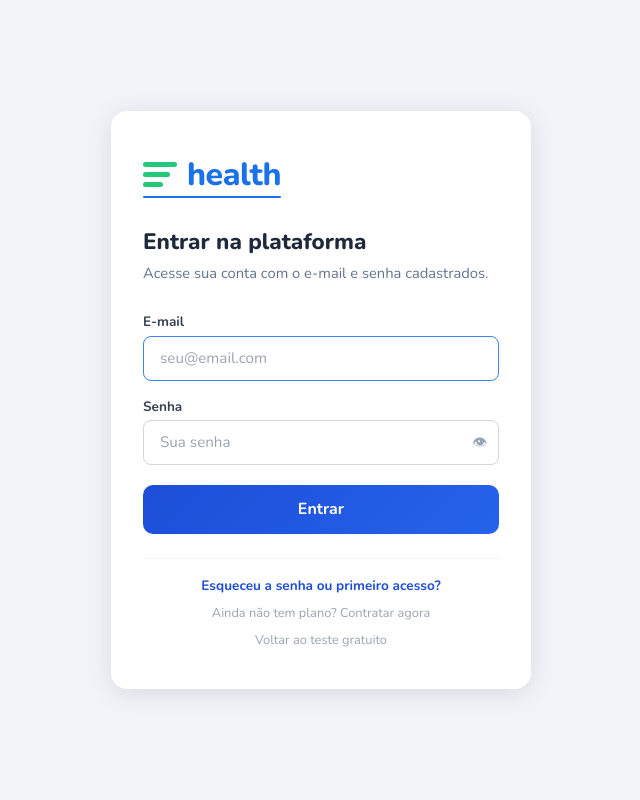
After one commit to paulohramoss/analise-exame, a Flask app: page /login in a window 1280 px wide. The commit adds this page. Shown: the whole page, without its empty margins (319-959 px from the left). Run offline with Flask 3, Linux system fonts and the light colour scheme.

Commit message:
feat: implement user authentication system with login, password setup, and secure token management

```diff
--- a/app.py
+++ b/app.py
@@ -17,6 +17,8 @@ from flask import Flask, g, render_template, request, jsonify, redirect, url_for
 from itsdangerous import URLSafeTimedSerializer, BadSignature, SignatureExpired
 from werkzeug.utils import secure_filename
 from dotenv import load_dotenv
+
+from werkzeug.security import generate_password_hash, check_password_hash
 
 from core.analyzer import analyze_exam
 from core import asaas, db
@@ -54,6 +56,23 @@ _COOKIE_SALT = "premium-access-v1"
 
 def _serializer() -> URLSafeTimedSerializer:
     return URLSafeTimedSerializer(app.secret_key)
+
+
+# ── Token de setup de senha (válido por 24h) ──────────────────────────────────
+_SETUP_SALT = "password-setup-v1"
+
+
+def generate_setup_token(email: str) -> str:
+    return _serializer().dumps({"email": email}, salt=_SETUP_SALT)
+
+
+def verify_setup_token(token: str) -> str | None:
+    """Retorna o e-mail contido no token ou None se inválido/expirado."""
+    try:
+        data = _serializer().loads(token, salt=_SETUP_SALT, max_age=24 * 3600)
+        return data.get("email")
+    except (BadSignature, SignatureExpired):
+        return None
 
 
 def generate_premium_token(payment_id: str, email: str, cookie_max_age: int = 365 * 24 * 3600) -> str:
@@ -682,12 +701,15 @@ def checkout_pay():
     if billing_type == "CREDIT_CARD":
         status = payment.get("status", "")
         confirmed = status in asaas.CONFIRMED_STATUSES
-        resp = jsonify({
+        payload: dict = {
             "success": True,
             "billing_type": "CREDIT_CARD",
             "payment_id": payment_id,
             "confirmed": confirmed,
-        })
+        }
+        if confirmed:
+            payload["setup_token"] = generate_setup_token(email)
+        resp = jsonify(payload)
         if confirmed:
             db.atualizar_status_pagamento(payment_id, status)
             pagamento_db_id = db.buscar_pagamento_id(payment_id)
@@ -748,7 +770,8 @@ def payment_status():
         cookie_max_age = PLANS[plan_key]["cookie_max_age"]
 
         token = generate_premium_token(payment_id, email, cookie_max_age)
-        resp = jsonify({"confirmed": True})
+        setup_token = generate_setup_token(email) if email else ""
+        resp = jsonify({"confirmed": True, "setup_token": setup_token})
         resp.set_cookie(
             PREMIUM_COOKIE,
             token,
@@ -839,11 +862,19 @@ def acesso_verificar():
         plan_key = DEFAULT_PLAN
     cookie_max_age = PLANS[plan_key]["cookie_max_age"]
 
-    token = generate_premium_token(payment_id, email, cookie_max_age)
-    resp = make_response(redirect(url_for("index")))
+    premium_token = generate_premium_token(payment_id, email, cookie_max_age)
+
+    # Se o cliente ainda não tem senha, redireciona para criar uma
+    senha_hash = db.buscar_senha_hash_cliente(email)
+    if not senha_hash:
+        setup_token = generate_setup_token(email)
+        resp = make_response(redirect(url_for("login_definir_senha", t=setup_token)))
+    else:
+        resp = make_response(redirect(url_for("index")))
+
     resp.set_cookie(
         PREMIUM_COOKIE,
-        token,
+        premium_token,
         max_age=cookie_max_age,
         httponly=True,
         samesite="Lax",
@@ -866,8 +897,146 @@ def acesso_verificar():
 @app.route("/premium/logout")
 def premium_logout():
     """Remove o cookie premium (logout)."""
-    resp = make_response(redirect(url_for("trial")))
+    resp = make_response(redirect(url_for("login")))
     resp.delete_cookie(PREMIUM_COOKIE)
+    return resp
+
+
+# ── Login com e-mail e senha ───────────────────────────────────────────────────
+
+@app.route("/login", methods=["GET", "POST"])
+def login():
+    """Tela de login para clientes com senha cadastrada."""
+    if is_premium(request):
+        return redirect(url_for("index"))
+
+    if request.method == "GET":
+        return render_template("login.html")
+
+    email = request.form.get("email", "").strip().lower()
+    senha = request.form.get("senha", "")
+
+    if not email or not senha:
+        flash("Preencha e-mail e senha.", "error")
+        return render_template("login.html", email=email)
+
+    # 1. Verifica se há plano ativo para o e-mail
+    result = db.buscar_pagamento_confirmado_por_email(email)
+    if not result:
+        flash("E-mail não encontrado ou sem plano ativo.", "error")
+        return render_template("login.html", email=email)
+
+    payment_id, ext_ref = result
+
+    # 2. Verifica se senha foi definida
+    senha_hash = db.buscar_senha_hash_cliente(email)
+    if not senha_hash:
+        # Sem senha: oferece fluxo de criação
+        setup_token = generate_setup_token(email)
+        flash("Você ainda não criou uma senha. Defina uma agora para acessar por aqui.", "info")
+        return redirect(url_for("login_definir_senha", t=setup_token))
+
+    # 3. Verifica a senha
+    if not check_password_hash(senha_hash, senha):
+        flash("Senha incorreta. Tente novamente.", "error")
+        return render_template("login.html", email=email)
+
+    # 4. Tudo certo — emite cookie premium
+    if ext_ref and "|" in ext_ref:
+        _, plan_key = ext_ref.split("|", 1)
+    else:
+        plan_key = DEFAULT_PLAN
+    if plan_key not in PLANS:
+        plan_key = DEFAULT_PLAN
+    cookie_max_age = PLANS[plan_key]["cookie_max_age"]
+
+    premium_token = generate_premium_token(payment_id, email, cookie_max_age)
+    resp = make_response(redirect(url_for("index")))
+    resp.set_cookie(
+        PREMIUM_COOKIE,
+        premium_token,
+        max_age=cookie_max_age,
+        httponly=True,
+        samesite="Lax",
+        secure=not app.debug,
+    )
+
+    cliente_id = db.buscar_cliente_id_por_email(email)
+    pagamento_db_id = db.buscar_pagamento_id(payment_id)
+    db.salvar_sessao(
+        cliente_id=cliente_id,
+        pagamento_id=pagamento_db_id,
+        ip_address=_get_ip(),
+        user_agent=request.headers.get("User-Agent"),
+    )
+    g.cliente_id = cliente_id
+
+    return resp
+
+
+@app.route("/login/definir-senha", methods=["GET", "POST"])
+def login_definir_senha():
+    """Define ou redefine a senha de acesso de um cliente autenticado por token."""
+    token = request.args.get("t", "") or request.form.get("t", "")
+    email = verify_setup_token(token)
+
+    if not email:
+        flash("Link inválido ou expirado. Faça login ou recupere o acesso para tentar novamente.", "error")
+        return redirect(url_for("login"))
+
+    if request.method == "GET":
+        return render_template("definir_senha.html", token=token, email=email)
+
+    senha = request.form.get("senha", "")
+    confirmar = request.form.get("confirmar", "")
+
+    if len(senha) < 8:
+        flash("A senha deve ter pelo menos 8 caracteres.", "error")
+        return render_template("definir_senha.html", token=token, email=email)
+
+    if senha != confirmar:
+        flash("As senhas não coincidem.", "error")
+        return render_template("definir_senha.html", token=token, email=email)
+
+    senha_hash = generate_password_hash(senha)
+    ok = db.salvar_senha_cliente(email, senha_hash)
+    if not ok:
+        flash("Erro ao salvar a senha. Tente novamente.", "error")
+        return render_template("definir_senha.html", token=token, email=email)
+
+    # Emite cookie premium se o cliente tiver plano ativo
+    result = db.buscar_pagamento_confirmado_por_email(email)
+    if result:
+        payment_id, ext_ref = result
+        if ext_ref and "|" in ext_ref:
+            _, plan_key = ext_ref.split("|", 1)
+        else:
+            plan_key = DEFAULT_PLAN
+        if plan_key not in PLANS:
+            plan_key = DEFAULT_PLAN
+        cookie_max_age = PLANS[plan_key]["cookie_max_age"]
+        premium_token = generate_premium_token(payment_id, email, cookie_max_age)
+        resp = make_response(redirect(url_for("index")))
+        resp.set_cookie(
+            PREMIUM_COOKIE,
+            premium_token,
+            max_age=cookie_max_age,
+            httponly=True,
+            samesite="Lax",
+            secure=not app.debug,
+        )
+        cliente_id = db.buscar_cliente_id_por_email(email)
+        db.salvar_sessao(
+            cliente_id=cliente_id,
+            pagamento_id=db.buscar_pagamento_id(payment_id),
+            ip_address=_get_ip(),
+            user_agent=request.headers.get("User-Agent"),
+        )
+        g.cliente_id = cliente_id
+    else:
+        resp = make_response(redirect(url_for("login")))
+        flash("Senha criada! Faça login para acessar.", "success")
+
     return resp
 
 
--- a/templates/acesso.html
+++ b/templates/acesso.html
@@ -179,10 +179,10 @@
   </div>
 
   <h1>Recuperar Acesso</h1>
-  <p class="subtitle">Já comprou o plano e quer acessar em outro dispositivo? Informe o e-mail usado na compra.</p>
+  <p class="subtitle">Informe o e-mail usado na compra para verificar seu plano. Se você ainda não tem senha definida, poderá criar uma após a verificação.</p>
 
   <div class="info-box">
-    Usamos o e-mail para confirmar seu pagamento e liberar o acesso neste dispositivo.
+    Tem senha cadastrada? <a href="/login" style="color:#1d4ed8; font-weight:700;">Fazer login diretamente →</a>
   </div>
 
   {% with messages = get_flashed_messages(with_categories=true) %}
@@ -202,6 +202,7 @@
   </form>
 
   <div class="links">
+    <a href="/login">← Voltar ao login</a>
     <a href="/checkout">Ainda não comprou? Contratar plano</a>
     <a href="/trial">← Voltar ao teste gratuito</a>
   </div>
--- /dev/null
+++ b/templates/login.html
@@ -0,0 +1,181 @@
+<!DOCTYPE html>
+<html lang="pt-BR">
+<head>
+<meta charset="UTF-8">
+<meta name="viewport" content="width=device-width, initial-scale=1.0">
+<title>Three Health – Login</title>
+<link rel="icon" type="image/svg+xml" href="/static/favicon.svg">
+<link rel="preconnect" href="https://fonts.googleapis.com">
+<link rel="stylesheet" href="https://fonts.googleapis.com/css2?family=Nunito:wght@400;700;800&display=swap">
+<style>
+*, *::before, *::after { box-sizing: border-box; margin: 0; padding: 0; }
+
+body {
+  font-family: 'Nunito', -apple-system, BlinkMacSystemFont, "Segoe UI", Roboto, sans-serif;
+  background: #f0f4f8;
+  min-height: 100vh;
+  display: flex;
+  align-items: center;
+  justify-content: center;
+  padding: 1.5rem;
+}
+
+.card {
+  background: #fff;
+  border-radius: 16px;
+  box-shadow: 0 4px 24px rgba(0,0,0,.10);
+  max-width: 420px;
+  width: 100%;
+  padding: 2.5rem 2rem;
+}
+
+/* ── Logo ── */
+.logo { display: inline-flex; flex-direction: column; align-items: flex-start; margin-bottom: 1.75rem; text-decoration: none; }
+.logo-row { display: flex; align-items: center; gap: 10px; }
+.logo-lines { display: flex; flex-direction: column; gap: 5px; padding-bottom: 2px; }
+.logo-lines span { display: block; height: 5px; border-radius: 3px; background: #22C97A; }
+.logo-lines span:nth-child(1) { width: 34px; }
+.logo-lines span:nth-child(2) { width: 27px; }
+.logo-lines span:nth-child(3) { width: 20px; }
+.logo-wordmark { font-size: 2rem; font-weight: 800; color: #1B72E8; letter-spacing: -0.5px; line-height: 1; }
+.logo-underline { width: 100%; height: 2px; background: #1B72E8; border-radius: 1px; margin-top: 5px; }
+
+h1 { font-size: 1.4rem; font-weight: 800; color: #1e293b; margin-bottom: .3rem; }
+.subtitle { color: #64748b; font-size: .92rem; margin-bottom: 1.75rem; line-height: 1.5; }
+
+.field-group { margin-bottom: 1rem; }
+
+label { display: block; font-size: .85rem; font-weight: 700; color: #374151; margin-bottom: .3rem; }
+
+input[type="email"],
+input[type="password"] {
+  width: 100%;
+  padding: .7rem 1rem;
+  border: 1.5px solid #d1d5db;
+  border-radius: 8px;
+  font-size: .95rem;
+  color: #1e293b;
+  transition: border-color .18s;
+  outline: none;
+  font-family: inherit;
+}
+input:focus { border-color: #3b82f6; }
+input::placeholder { color: #9ca3af; }
+
+/* Password wrapper for show/hide toggle */
+.pw-wrap { position: relative; }
+.pw-wrap input { padding-right: 2.8rem; }
+.pw-toggle {
+  position: absolute; right: .75rem; top: 50%; transform: translateY(-50%);
+  background: none; border: none; cursor: pointer; color: #94a3b8;
+  font-size: .9rem; padding: 0; line-height: 1;
+}
+.pw-toggle:hover { color: #64748b; }
+
+.btn-login {
+  width: 100%; padding: .85rem;
+  background: linear-gradient(135deg, #1d4ed8, #2563eb);
+  color: #fff; font-size: 1rem; font-weight: 700;
+  border: none; border-radius: 10px; cursor: pointer;
+  transition: opacity .2s, transform .1s;
+  font-family: inherit; margin-top: .25rem;
+}
+.btn-login:hover { opacity: .92; transform: translateY(-1px); }
+.btn-login:active { transform: translateY(0); }
+.btn-login:disabled { opacity: .55; cursor: not-allowed; transform: none; }
+
+/* Flash messages */
+.flash {
+  border-radius: 8px; padding: .7rem 1rem; font-size: .85rem; margin-bottom: 1rem;
+}
+.flash-error { background: #fef2f2; border: 1px solid #fca5a5; color: #b91c1c; }
+.flash-info  { background: #eff6ff; border: 1px solid #bfdbfe; color: #1d4ed8; }
+.flash-success { background: #f0fdf4; border: 1px solid #86efac; color: #166534; }
+
+.divider {
+  border: none; border-top: 1px solid #f1f5f9;
+  margin: 1.5rem 0 1.1rem;
+}
+
+.links {
+  display: flex; flex-direction: column; gap: .55rem; align-items: center;
+}
+.links a { font-size: .85rem; color: #1d4ed8; text-decoration: none; font-weight: 600; }
+.links a:hover { text-decoration: underline; }
+.links .link-muted { color: #9ca3af; font-weight: 400; font-size: .8rem; }
+.links .link-muted:hover { color: #64748b; }
+</style>
+</head>
+<body>
+
+<div class="card">
+  <a href="/" class="logo">
+    <div class="logo-row">
+      <div class="logo-lines"><span></span><span></span><span></span></div>
+      <span class="logo-wordmark">health</span>
+    </div>
+    <div class="logo-underline"></div>
+  </a>
+
+  <h1>Entrar na plataforma</h1>
+  <p class="subtitle">Acesse sua conta com o e-mail e senha cadastrados.</p>
+
+  {% with messages = get_flashed_messages(with_categories=true) %}
+    {% for cat, msg in messages %}
+      <div class="flash flash-{{ cat }}">{{ msg }}</div>
+    {% endfor %}
+  {% endwith %}
+
+  <form method="POST" action="/login" id="login-form" autocomplete="on">
+    <div class="field-group">
+      <label for="email">E-mail</label>
+      <input type="email" id="email" name="email"
+             placeholder="seu@email.com"
+             value="{{ email | default('') }}"
+             required autofocus autocomplete="email">
+    </div>
+
+    <div class="field-group">
+      <label for="senha">Senha</label>
+      <div class="pw-wrap">
+        <input type="password" id="senha" name="senha"
+               placeholder="Sua senha"
+               required autocomplete="current-password">
+        <button type="button" class="pw-toggle" id="pw-toggle" title="Mostrar/ocultar senha">👁</button>
+      </div>
+    </div>
+
+    <button type="submit" class="btn-login" id="btn-login">Entrar</button>
+  </form>
+
+  <hr class="divider">
+
+  <div class="links">
+    <a href="/acesso">Esqueceu a senha ou primeiro acesso?</a>
+    <a href="/checkout" class="link-muted">Ainda não tem plano? Contratar agora</a>
+    <a href="/trial" class="link-muted">Voltar ao teste gratuito</a>
+  </div>
+</div>
+
+<script>
+document.getElementById('login-form').addEventListener('submit', function() {
+  const btn = document.getElementById('btn-login');
+  btn.disabled = true;
+  btn.textContent = 'Entrando…';
+});
+
+// Mostrar/ocultar senha
+document.getElementById('pw-toggle').addEventListener('click', function() {
+  const inp = document.getElementById('senha');
+  if (inp.type === 'password') {
+    inp.type = 'text';
+    this.textContent = '🙈';
+  } else {
+    inp.type = 'password';
+    this.textContent = '👁';
+  }
+});
+</script>
+
+</body>
+</html>
--- a/templates/trial.html
+++ b/templates/trial.html
@@ -657,6 +657,7 @@
             <div class="logo-underline"></div>
         </div>
 
+        <div style="display:flex; align-items:center; gap:0.75rem; flex-wrap:wrap;">
             <div class="trial-badge">
                 <span>Teste gratuito</span>
                 <div class="trial-dots">
@@ -667,6 +668,10 @@
                     <div class="trial-dot" id="dot-5"></div>
                 </div>
                 <span id="trial-counter-text">0/5 usados</span>
+            </div>
+            <a href="/login" style="font-size:0.82rem; font-weight:700; color:var(--primary); text-decoration:none; background:var(--primary-light); border:1.5px solid var(--primary); border-radius:20px; padding:0.3rem 0.85rem; white-space:nowrap;">
+                Já sou cliente →
+            </a>
         </div>
     </header>
 
```
Also changed, not shown: core/db.py (+34 -0 lines), templates/checkout.html (+9 -3 lines), templates/definir_senha.html (added, +259 -0 lines). Lines whose indentation alone changed are shown as unchanged.
